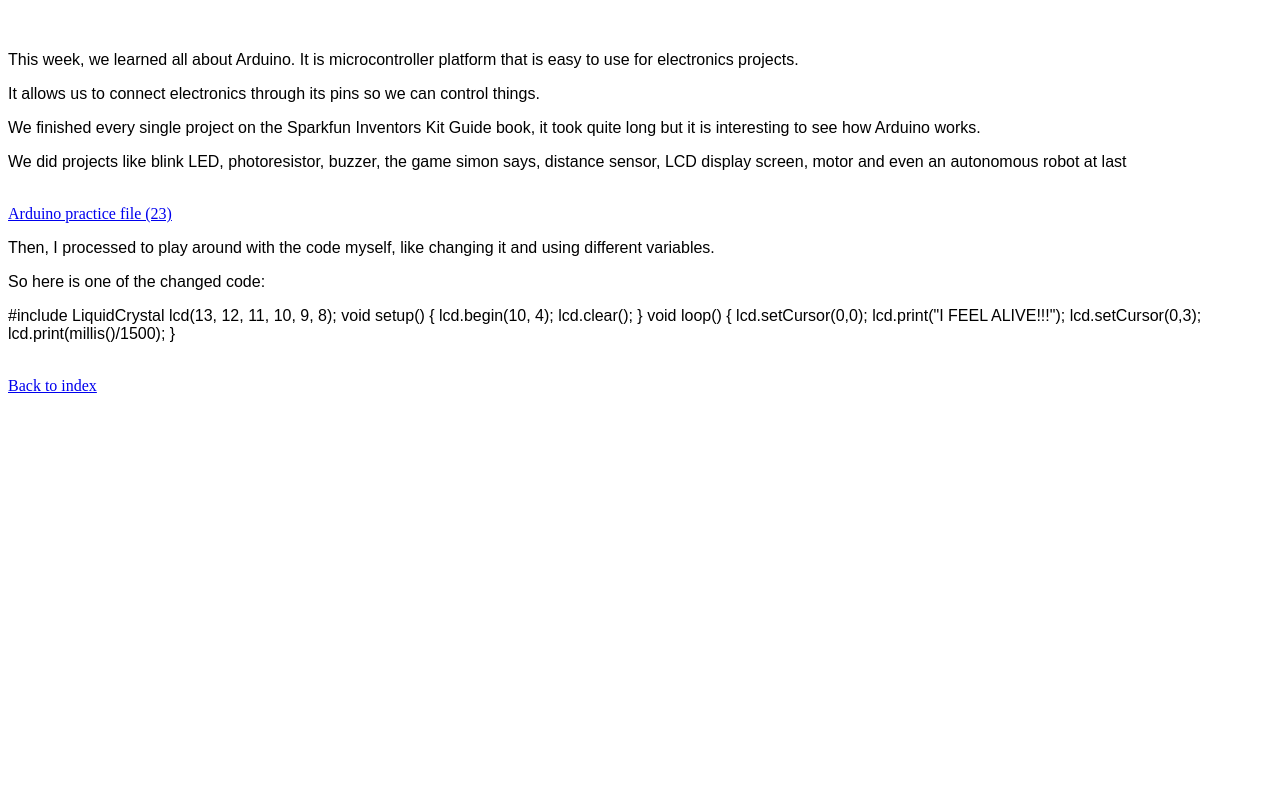
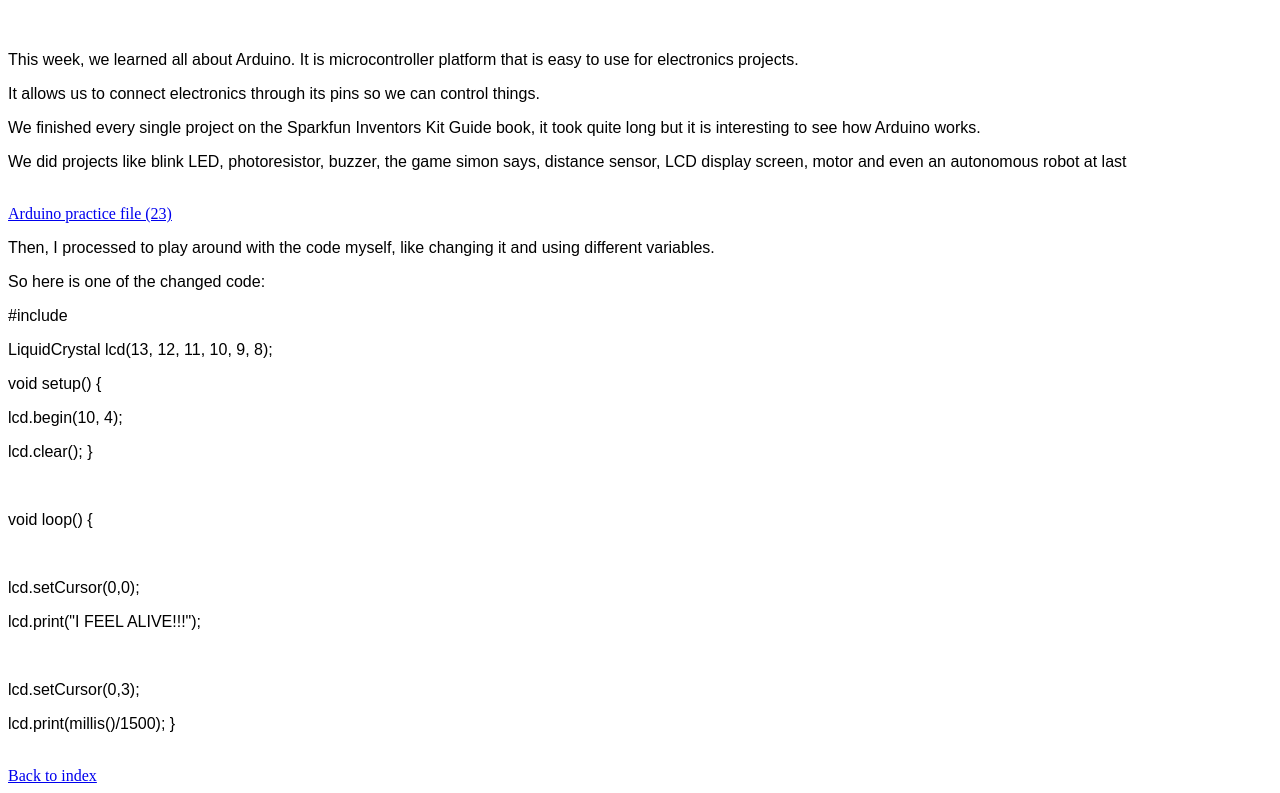
Before and after one commit to wrafab/Cheukh, a plain HTML site: page week9.html in a window 1280 px wide. Shown: the part 97-890 px from the top of the page. Before the commit the page ends 800 px from the top, so only its background shows below. Drawn offline with Linux system fonts and the light colour scheme.

Commit message:
Update week9.html

```diff
--- a/week9.html
+++ b/week9.html
@@ -20,25 +20,26 @@
 
   <p> Then, I processed to play around with the code myself, like changing it and using different variables. </p>
   <p> So here is one of the changed code: </p>
-  <p> #include <LiquidCrystal.h>
+  <p> #include <LiquidCrystal.h> </p>
 
-LiquidCrystal lcd(13, 12, 11, 10, 9, 8);
+  <p> LiquidCrystal lcd(13, 12, 11, 10, 9, 8); </p>
 
-void setup() {
+  <p> void setup() { </p>
 
-  lcd.begin(10, 4);
-  lcd.clear();
-}
+  <p> lcd.begin(10, 4); </p>
+  <p> lcd.clear();   } </p>
+  <br>
 
-void loop() {
+  <p> void loop() { </p>
+  <br>
 
-  lcd.setCursor(0,0);
-  lcd.print("I FEEL ALIVE!!!");
+  <p> lcd.setCursor(0,0); </p>
+  <p> lcd.print("I FEEL ALIVE!!!"); </p>
+  <br>
 
-  lcd.setCursor(0,3);
-  lcd.print(millis()/1500);
-    }  </p>
-    <br>
+  <p> lcd.setCursor(0,3); </p>
+  <p> lcd.print(millis()/1500);   } </p>
+  <br>
 
     <a href="index.html">Back to index</a>
     <br>
```
